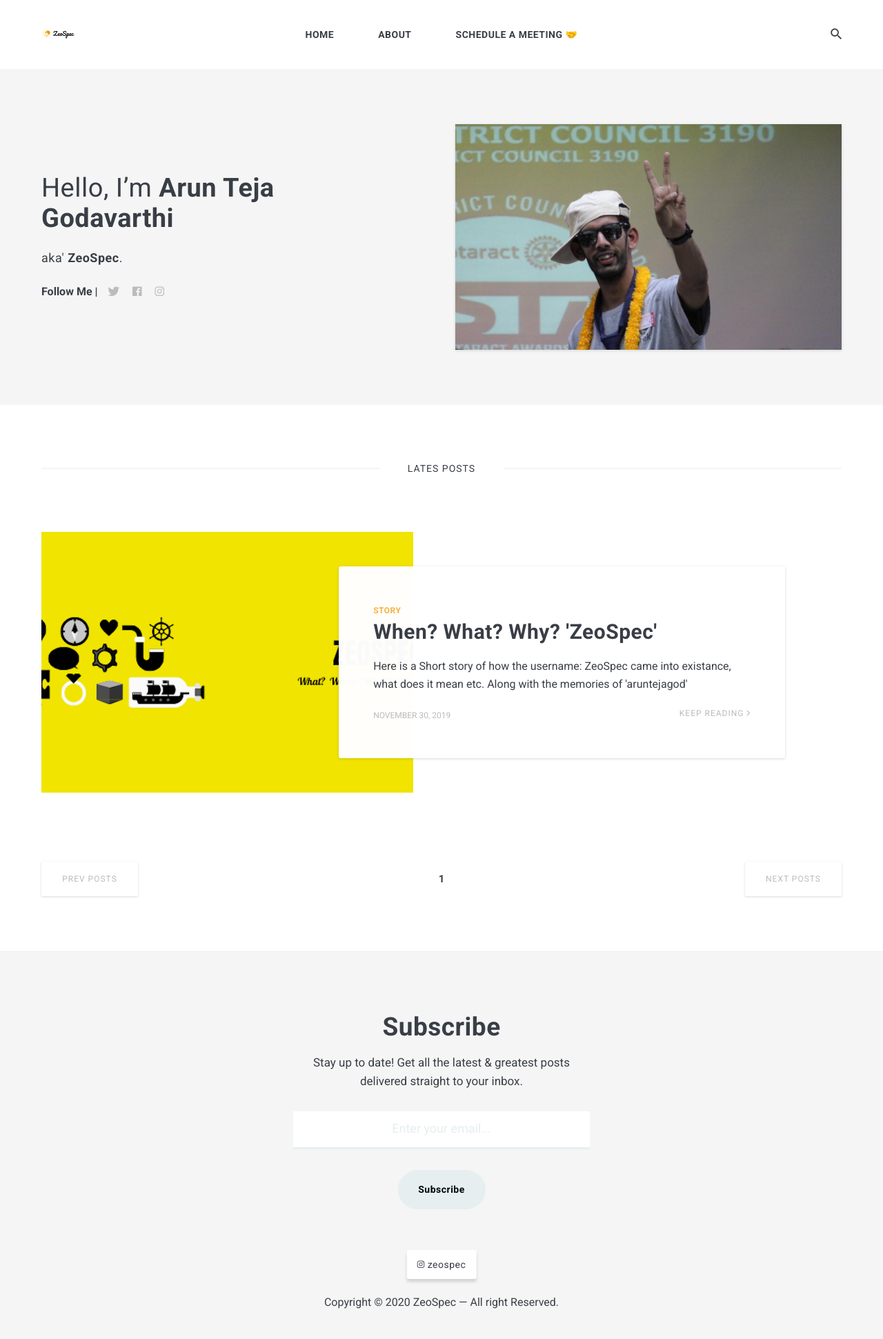
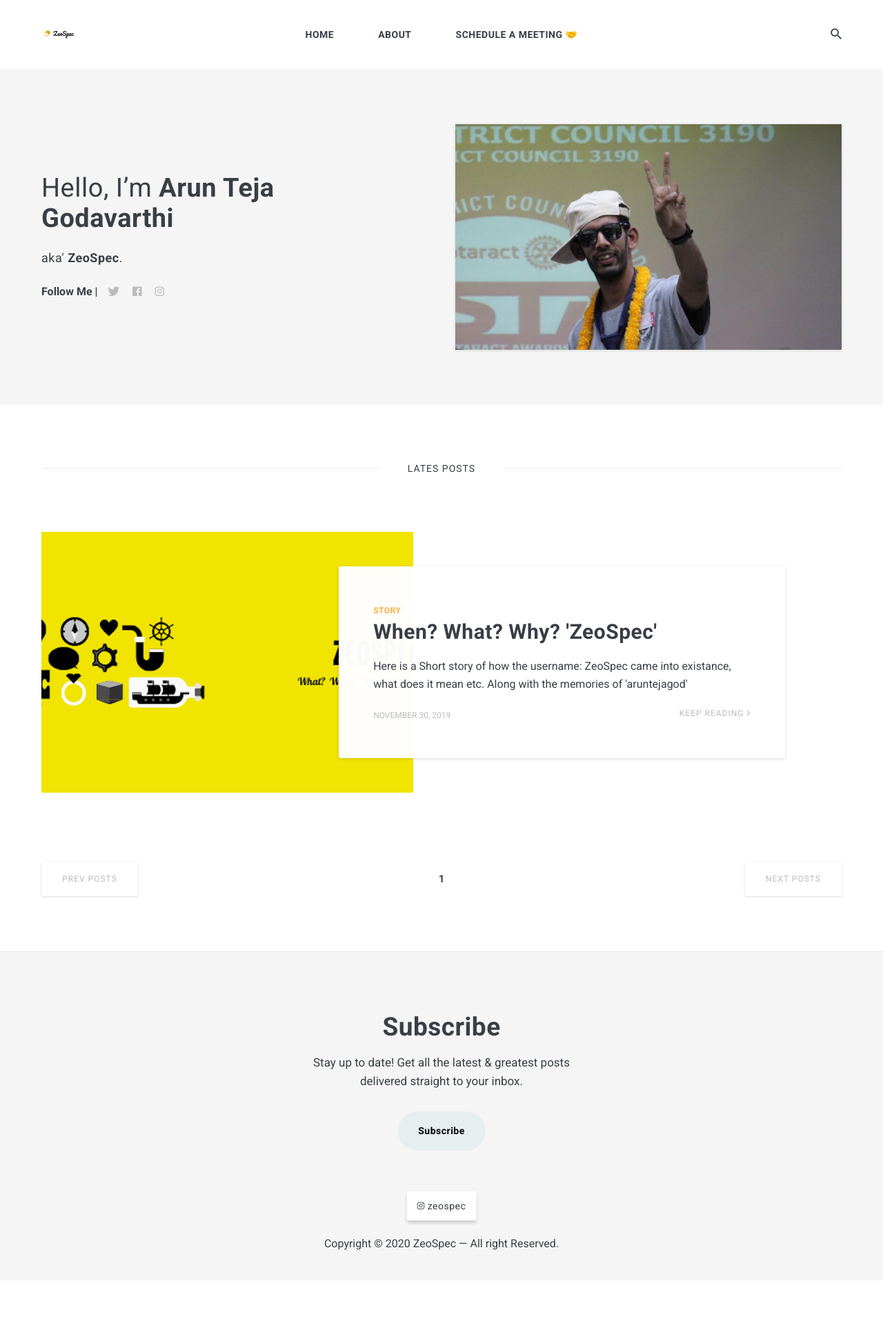
Before and after one commit to zeospec/ZeoSpec, a Jekyll site: the page built from index.html, in a window 1280 px wide. Shown: the whole page at 69% size. Built offline with Jekyll 4.4.1, drawn with Linux system fonts in a browser that asks for light colours; nearby versions of some CDN libraries; the list of posts is cut into pages by our own code; after the commit the page ends 1856 px from its top, so only the background shows below that.

Commit message:
added analytics and substack subscription

```diff
--- a/_data/settings.yml
+++ b/_data/settings.yml
@@ -40,9 +40,13 @@ instagram-profile: zeospec # Add instagram username
 
 #-------------------------------
 # Google Analytics
-google-analytics: # Add your identifier. For example UA-99631805-1.
+google-analytics: UA-172399613-1 # Add your identifier. For example UA-99631805-1.
 
 
 #-------------------------------
 # Newsletter
+mailchimp_subscription: false
 mailchimp: zeospec.us4.list-manage.com/subscribe/post?u=23869bb983dc401df79867d66&amp;id=0dcc7f289a # Add your MailChimp form identifier. For example - blogenjoyfreedom.us16.list-manage.com/subscribe/post?u=cd56155d76ddeeb4c0bc4d080&amp;id=7a526cd13e
+
+substack_subscription: true
+substack: https://zeospec.substack.com/subscribe
--- a/_includes/subscribe.html
+++ b/_includes/subscribe.html
@@ -1,3 +1,5 @@
+{% if site.data.settings.mailchimp_subscription == true %}
+<!-- Regular Mailchimp -->
 <div class="container">
   <div class="subscribe">
     <h3 class="subscribe__title">Subscribe</h3>
@@ -13,3 +15,18 @@
     </form>
   </div>
 </div>
+{% endif %}
+
+{% if site.data.settings.substack_subscription == true %}
+<!-- Substack -->
+<div class="container">
+  <div class="subscribe">
+    <h3 class="subscribe__title">Subscribe</h3>
+    <p class="subscribe__subtitle">Stay up to date! Get all the latest & greatest posts delivered straight to your inbox.</p>
+    <form class="subscribe-form validate" action="{% if site.data.settings.substack %}{{site.data.settings.substack}}{% else %}#{% endif %}"
+      method="POST" target="_blank" novalidate>
+      <input class="subscribe__button" type="submit" name="subscribe" value="Subscribe">
+    </form>
+  </div>
+</div>
+{% endif %}
```
